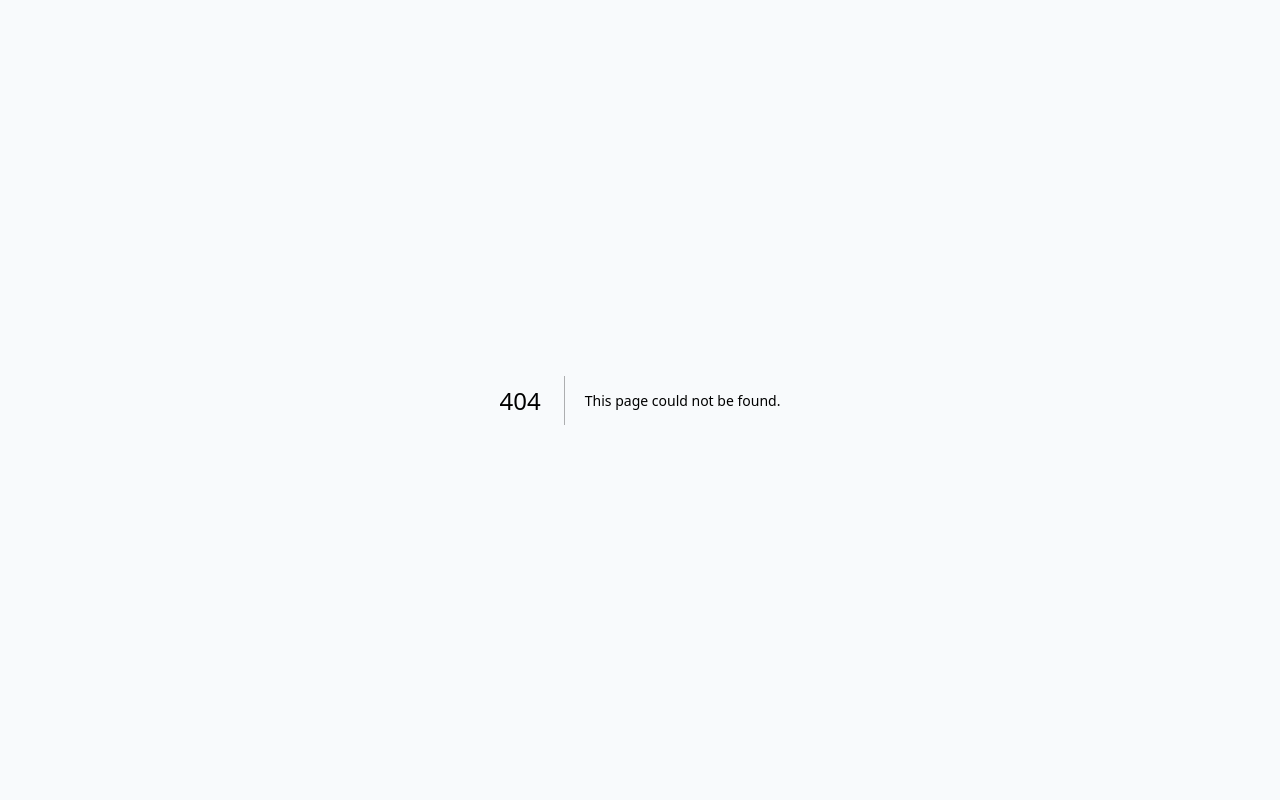
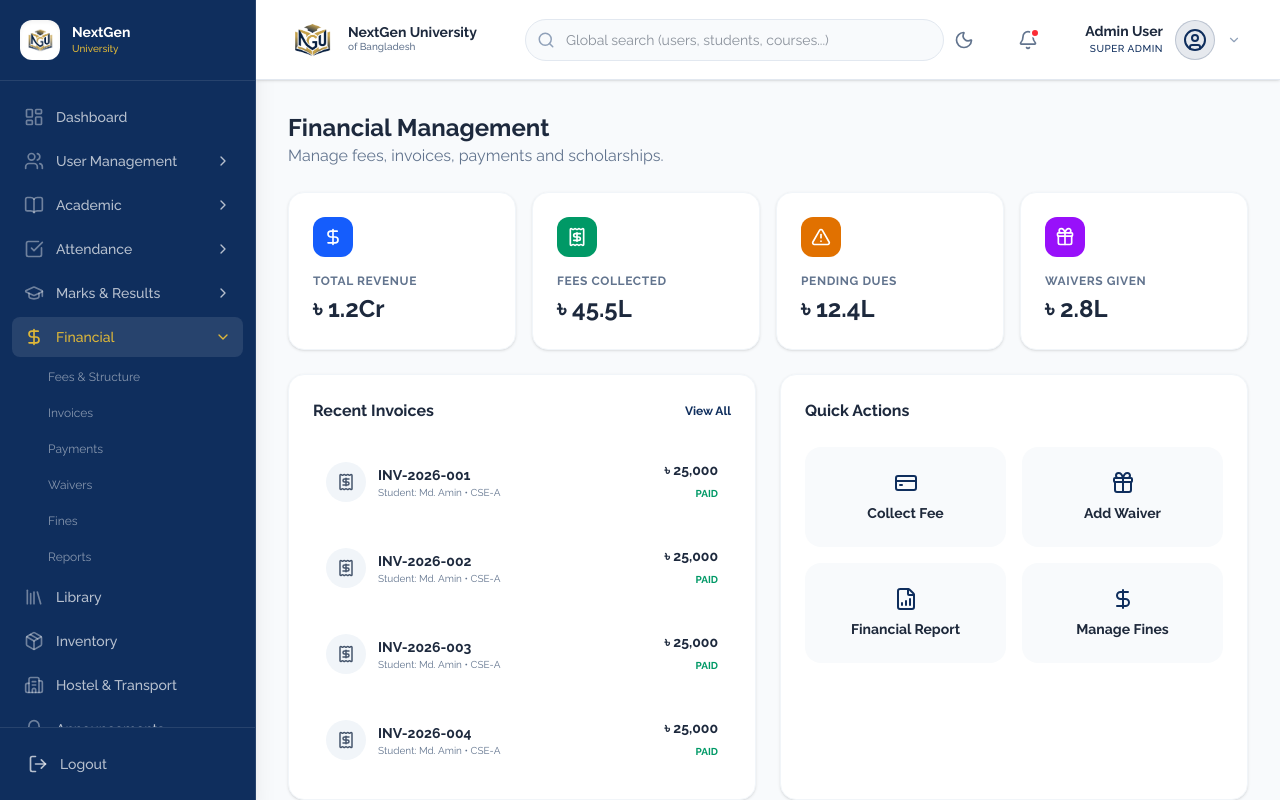
Before and after one commit to amdadislam01/smart-university-managment-system, a Next.js app: page /admin/financial in a window 1280 px wide. Before the commit this address had no page. Built offline with nearby package versions, Linux system fonts and the light colour scheme.

Commit message:
CREATE app/admin/financial/page.tsx: financial overview page

```diff
--- /dev/null
+++ b/app/admin/financial/page.tsx
@@ -0,0 +1,84 @@
+"use client";
+
+import React from "react";
+import { DollarSign, Receipt, CreditCard, Gift, AlertTriangle, FileBarChart } from "lucide-react";
+
+export default function FinancialManagement() {
+  return (
+    <div className="space-y-6">
+      <div>
+        <h1 className="text-2xl font-bold text-slate-800">Financial Management</h1>
+        <p className="text-slate-500">Manage fees, invoices, payments and scholarships.</p>
+      </div>
+
+      <div className="grid grid-cols-1 md:grid-cols-2 lg:grid-cols-4 gap-4">
+        {[
+          { label: "Total Revenue", val: "৳ 1.2Cr", icon: DollarSign, color: "bg-blue-600" },
+          { label: "Fees Collected", val: "৳ 45.5L", icon: Receipt, color: "bg-emerald-600" },
+          { label: "Pending Dues", val: "৳ 12.4L", icon: AlertTriangle, color: "bg-amber-600" },
+          { label: "Waivers Given", val: "৳ 2.8L", icon: Gift, color: "bg-purple-600" },
+        ].map((item, i) => (
+          <div key={i} className="bg-white p-6 rounded-2xl border border-slate-100 shadow-sm">
+            <div className={`${item.color} w-10 h-10 rounded-xl flex items-center justify-center text-white mb-4`}>
+              <item.icon size={20} />
+            </div>
+            <p className="text-xs font-bold text-slate-500 uppercase tracking-wider">{item.label}</p>
+            <p className="text-2xl font-bold text-slate-800 mt-1">{item.val}</p>
+          </div>
+        ))}
+      </div>
+
+      <div className="grid grid-cols-1 lg:grid-cols-2 gap-6">
+        <div className="bg-white p-6 rounded-2xl border border-slate-100 shadow-sm">
+          <div className="flex justify-between items-center mb-6">
+            <h3 className="font-bold text-slate-800">Recent Invoices</h3>
+            <button className="text-xs text-primary font-bold cursor-pointer">View All</button>
+          </div>
+          <div className="space-y-4">
+            {[1, 2, 3, 4].map((i) => (
+              <div key={i} className="flex items-center justify-between p-3 hover:bg-slate-50 rounded-xl transition-colors border border-transparent hover:border-slate-100">
+                <div className="flex items-center gap-3">
+                  <div className="w-10 h-10 rounded-full bg-slate-100 flex items-center justify-center text-slate-600">
+                    <Receipt size={18} />
+                  </div>
+                  <div>
+                    <p className="text-sm font-bold text-slate-800">INV-2026-00{i}</p>
+                    <p className="text-[10px] text-slate-500">Student: Md. Amin • CSE-A</p>
+                  </div>
+                </div>
+                <div className="text-right">
+                  <p className="text-sm font-bold text-slate-800">৳ 25,000</p>
+                  <span className="text-[10px] font-bold text-emerald-600 uppercase">Paid</span>
+                </div>
+              </div>
+            ))}
+          </div>
+        </div>
+
+        <div className="bg-white p-6 rounded-2xl border border-slate-100 shadow-sm">
+          <div className="flex justify-between items-center mb-6">
+            <h3 className="font-bold text-slate-800">Quick Actions</h3>
+          </div>
+          <div className="grid grid-cols-2 gap-4">
+            <button className="flex flex-col items-center gap-2 p-6 bg-slate-50 rounded-2xl hover:bg-primary hover:text-white transition-all group cursor-pointer">
+              <CreditCard size={24} className="text-primary group-hover:text-white" />
+              <span className="text-sm font-bold">Collect Fee</span>
+            </button>
+            <button className="flex flex-col items-center gap-2 p-6 bg-slate-50 rounded-2xl hover:bg-primary hover:text-white transition-all group cursor-pointer">
+              <Gift size={24} className="text-primary group-hover:text-white" />
+              <span className="text-sm font-bold">Add Waiver</span>
+            </button>
+            <button className="flex flex-col items-center gap-2 p-6 bg-slate-50 rounded-2xl hover:bg-primary hover:text-white transition-all group cursor-pointer">
+              <FileBarChart size={24} className="text-primary group-hover:text-white" />
+              <span className="text-sm font-bold">Financial Report</span>
+            </button>
+            <button className="flex flex-col items-center gap-2 p-6 bg-slate-50 rounded-2xl hover:bg-primary hover:text-white transition-all group cursor-pointer">
+              <DollarSign size={24} className="text-primary group-hover:text-white" />
+              <span className="text-sm font-bold">Manage Fines</span>
+            </button>
+          </div>
+        </div>
+      </div>
+    </div>
+  );
+}
```
